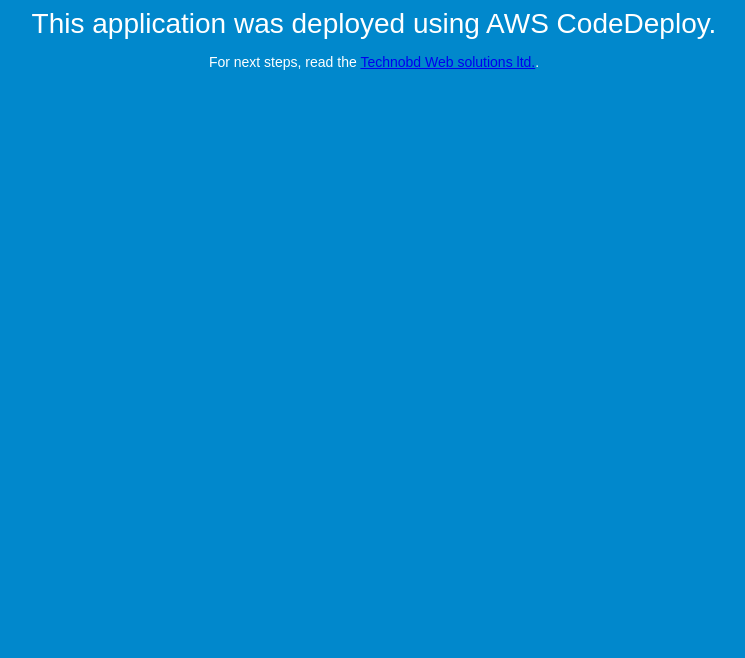
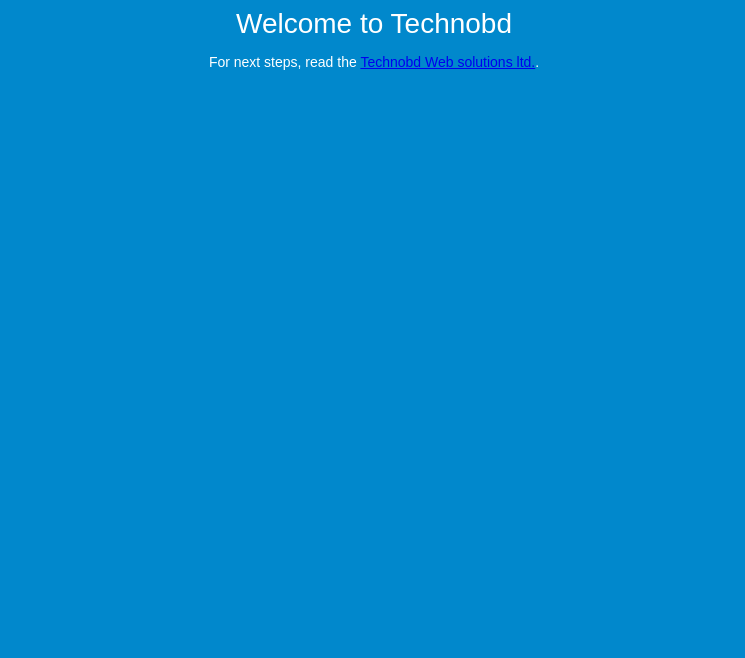
Before and after one commit to Zubaida88/codepipeline, a plain HTML site: page index.html in a window 1280 px wide. Shown: the part 142-800 px from the top of the page, without its empty margins (266-1011 px from the left). Drawn offline with Linux system fonts and the light colour scheme.

Commit message:
index.html

```diff
--- a/index.html
+++ b/index.html
@@ -2,7 +2,7 @@
 <html>
 <head>
   <meta charset="utf-8">
-  <title>Sample Deployment</title>
+  <title>Technobd employee</title>
   <style>
     body {
       color: #ffffff;
@@ -27,7 +27,7 @@
 <body>
   <div align="center">
     <h1>Congratulations</h1>
-    <h2>This application was deployed using AWS CodeDeploy.</h2>
+    <h2>Welcome to Technobd</h2>
     <p>For next steps, read the <a href="http://aws.amazon.com/documentation/codedeploy">Technobd Web solutions ltd.</a>.</p>
   </div>
 </body>
```
